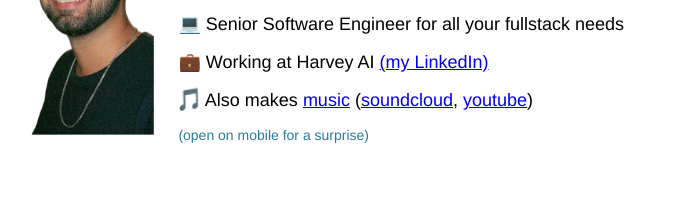
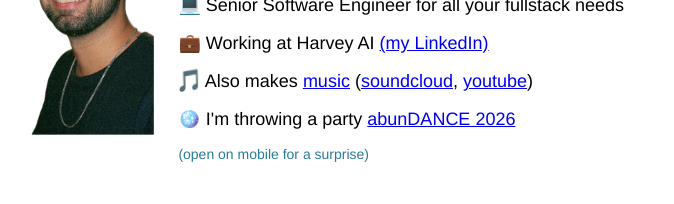
Before and after one commit to faizanv/faizanv.github.io, an Astro site: page / in a window 1280 px wide. Shown: the part 390-594 px from the top of the page, 260-934 px from the left. Built offline with nearby package versions, Linux system fonts and the light colour scheme; Astro itself is replaced by a stand-in of ours.

Commit message:
Link to party on homepage

```diff
--- a/src/components/Welcome.astro
+++ b/src/components/Welcome.astro
@@ -29,7 +29,9 @@ import Links from "./Links.astro";
         >
       </li>
       <li>
-        <span class="bouncing-icon">🎵</span> Also makes <a href="/show-and-tell">music</a> (<a
+        <span class="bouncing-icon">🎵</span> Also makes <a
+          href="/show-and-tell">music</a
+        > (<a
           href="https://soundcloud.com/faizanv"
           target="_blank"
           rel="noopener">soundcloud</a
@@ -39,6 +41,11 @@ import Links from "./Links.astro";
           target="_blank"
           rel="noopener">youtube</a
         >)
+      </li>
+      <li>
+        <span class="bouncing-icon">🪩</span> I'm throwing a party <a
+          href="/abunDANCE-2026">abunDANCE 2026</a
+        >
       </li>
       <li id="mobile-surprise">(open on mobile for a surprise)</li>
     </ul>
@@ -97,8 +104,9 @@ import Links from "./Links.astro";
   }
 
   pre {
-    font-family: ui-monospace, "Cascadia Code", "Source Code Pro", Menlo,
-      Consolas, "DejaVu Sans Mono", monospace;
+    font-family:
+      ui-monospace, "Cascadia Code", "Source Code Pro", Menlo, Consolas,
+      "DejaVu Sans Mono", monospace;
     font-weight: normal;
     background: linear-gradient(14deg, #d83333 0%, #f041ff 100%);
     -webkit-background-clip: text;
@@ -159,6 +167,9 @@ import Links from "./Links.astro";
   }
   .description-list li:nth-child(4) .bouncing-icon {
     animation-delay: 4s;
+  }
+  .description-list li:nth-child(5) .bouncing-icon {
+    animation-delay: 5s;
   }
 
   #enable-rotation {
@@ -225,7 +236,7 @@ import Links from "./Links.astro";
             window.addEventListener(
               "deviceorientation",
               orientationListener,
-              false
+              false,
             );
           } else {
             alert("Permission not granted to access device orientation");
```
